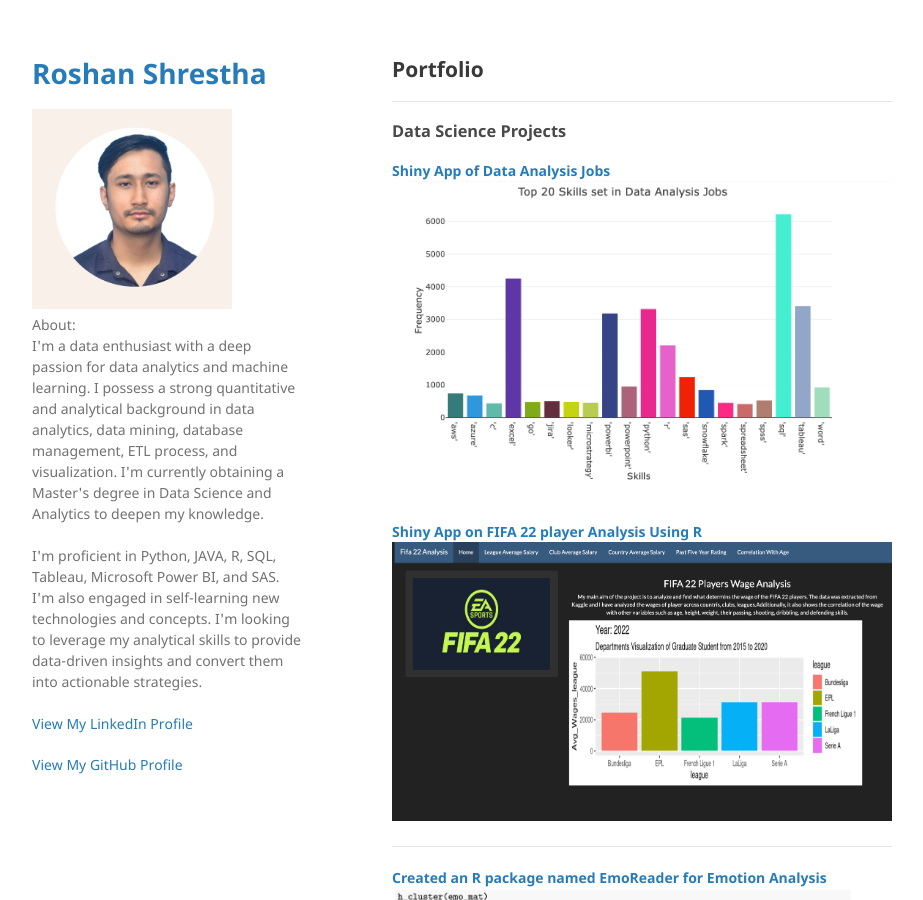
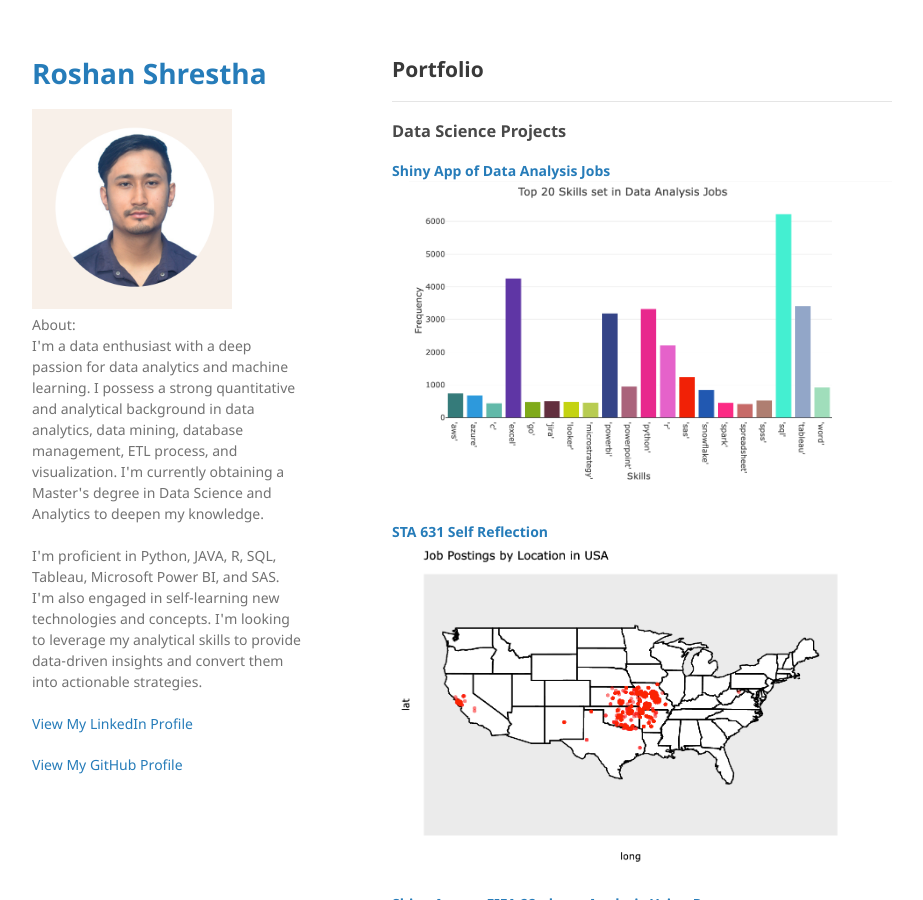
Before and after one commit to casirose/casirose.github.io, a Jekyll site: the page built from index.md, in a window 1280 px wide and 900 px high. Shown: the whole window, without its empty margins (178-1101 px from the left). Built offline with Jekyll 4.4.1, drawn with Linux system fonts in a browser that asks for light colours; our own code applies the rules of GitHub Pages for plain Markdown files.

Commit message:
Update index.md

```diff
--- a/index.md
+++ b/index.md
@@ -6,6 +6,10 @@
 
 **[Shiny App of Data Analysis Jobs](https://roshanshrestha.shinyapps.io/Analysis/?_ga=2.71965843.1877477368.1682612833-638465303.1682612833)
 <img src="/assets/img/DataAnalysisJobs.png?raw=true"/>**
+
+**[STA 631 Self Reflection](https://github.com/casirose/casirose.github.io/blob/main/docs/jobs.pdf)
+<img src="/assets/img/Reflection.png?raw=true"/>**
+
 
 **[Shiny App on FIFA 22 player Analysis Using R](https://roshanshrestha.shinyapps.io/R_project/?_ga=2.224630290.903187739.1650071384-1388074096.1650071384/)
 <img src="/assets/img/FIFA22.png?raw=true"/>**
```
